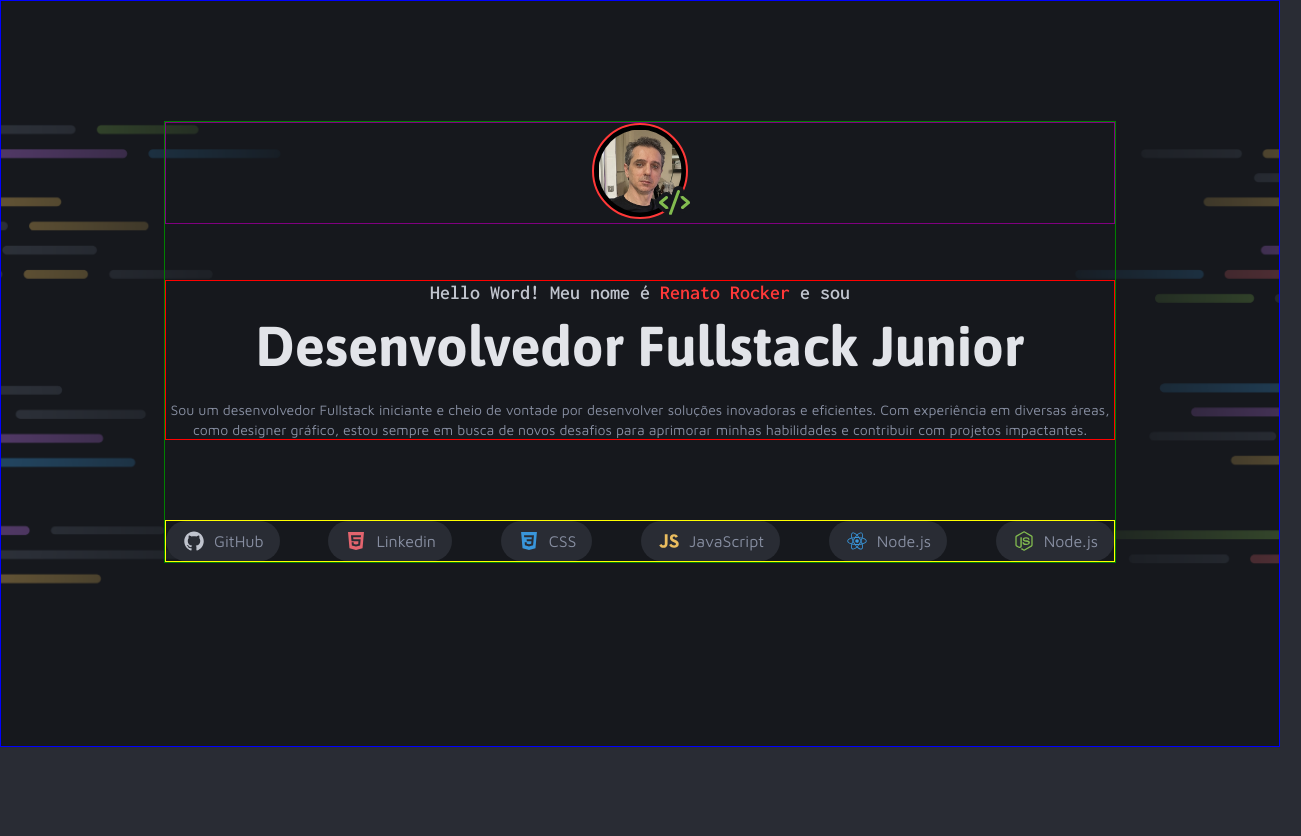
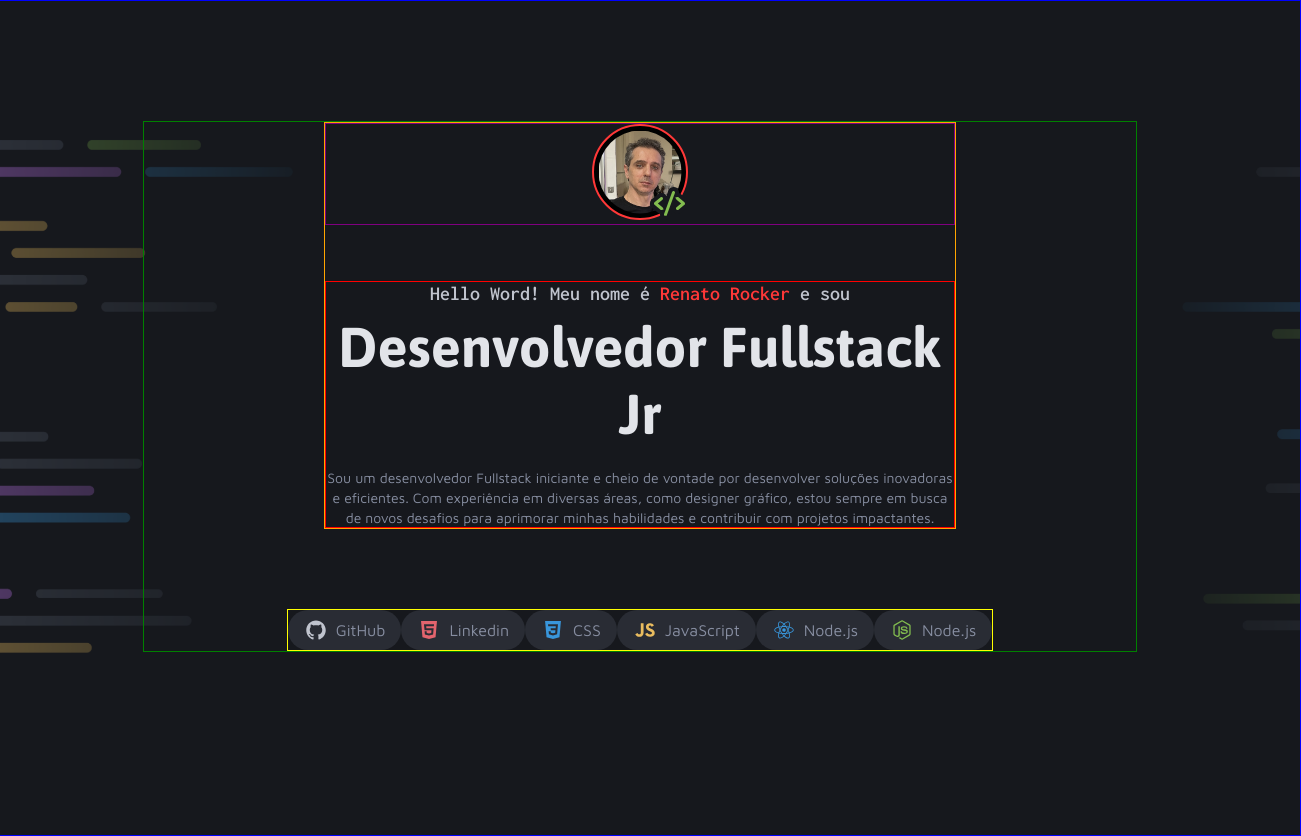
Before and after one commit to Rocha1972/Portfolio_Dev, a plain HTML site: page index.html in a window 1280 px wide. Shown: the whole page, 1301 px wide, since content can reach past the window. Before the commit the page ends 800 px from the top, so only its background shows below. Drawn offline with Linux system fonts and the light colour scheme.

Commit message:
alinhando o header e as tags

```diff
--- a/index.html
+++ b/index.html
@@ -17,7 +17,7 @@
   <body>
     <div id="container">
       <section id="intro">
-        <header>
+        <header id="header">
           <div id="avatar">
             <div id="foto-user">
               <img src="/assets/rocker.jpg" alt="Foto de Renato Rocker">
@@ -32,7 +32,7 @@
               <h4 class="subtitle">Hello Word! Meu nome é <span class="red">Renato Rocker</span> e sou</h4>
             </article>
             <article>
-              <h1 class="title-lg">Desenvolvedor Fullstack Junior</h1>
+              <h1 class="title-lg">Desenvolvedor Fullstack Jr</h1>
             </article>
             <p class="text-sm">
               Sou um desenvolvedor Fullstack iniciante e cheio de vontade por desenvolver soluções inovadoras e eficientes. Com experiência em diversas áreas, como designer gráfico, estou sempre em busca de novos desafios para aprimorar minhas habilidades e contribuir com projetos impactantes.
--- a/styles/section-intro.css
+++ b/styles/section-intro.css
@@ -55,12 +55,17 @@
   }
 }
 
+#header {
+  border: solid 1px orange;
+  margin: 0px 180px 80px;
+
+}
+
 #tags {
   border: solid 1px yellow;
   display: flex;
   align-items: center;
-  gap: 20px;
-  margin-top: 80px;
+  margin: 0px 143px 0px;
   justify-content: space-between;
   font: var(--text-md);
   color: var(--gray-300);
```
